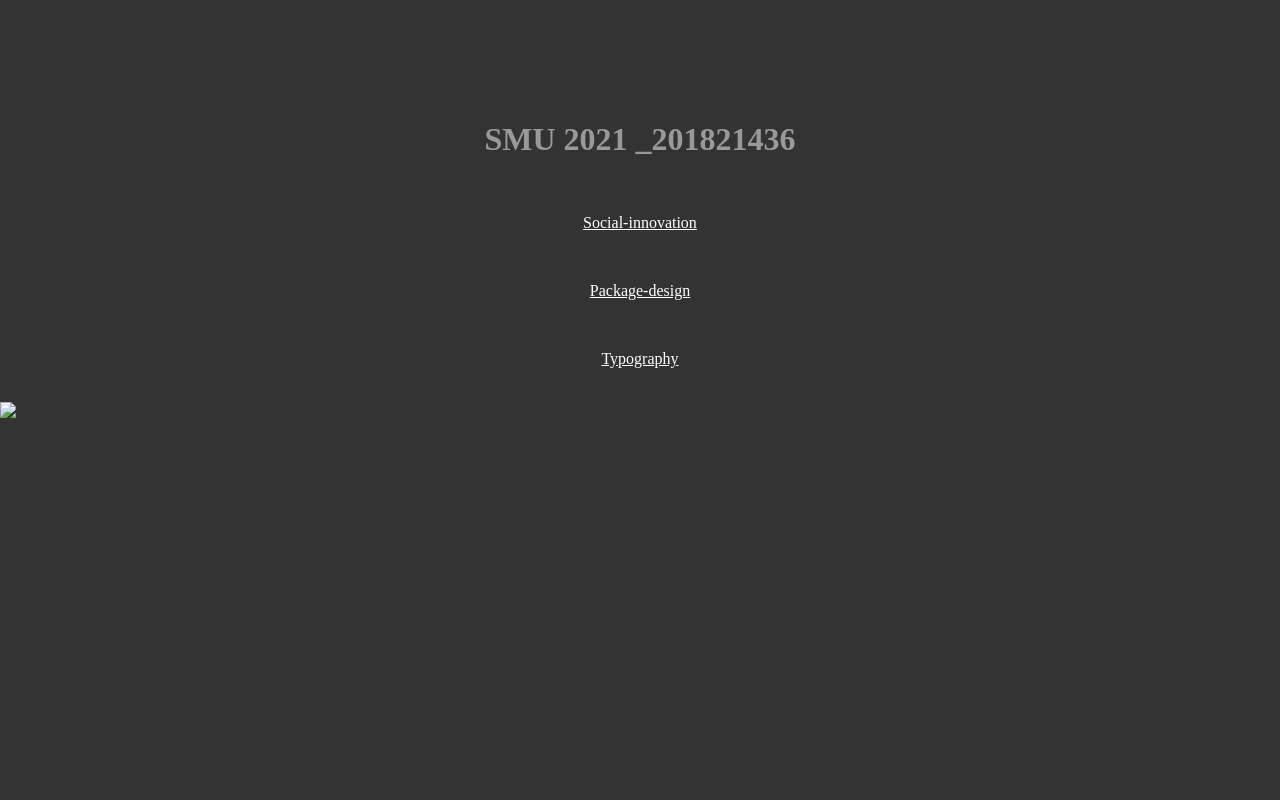
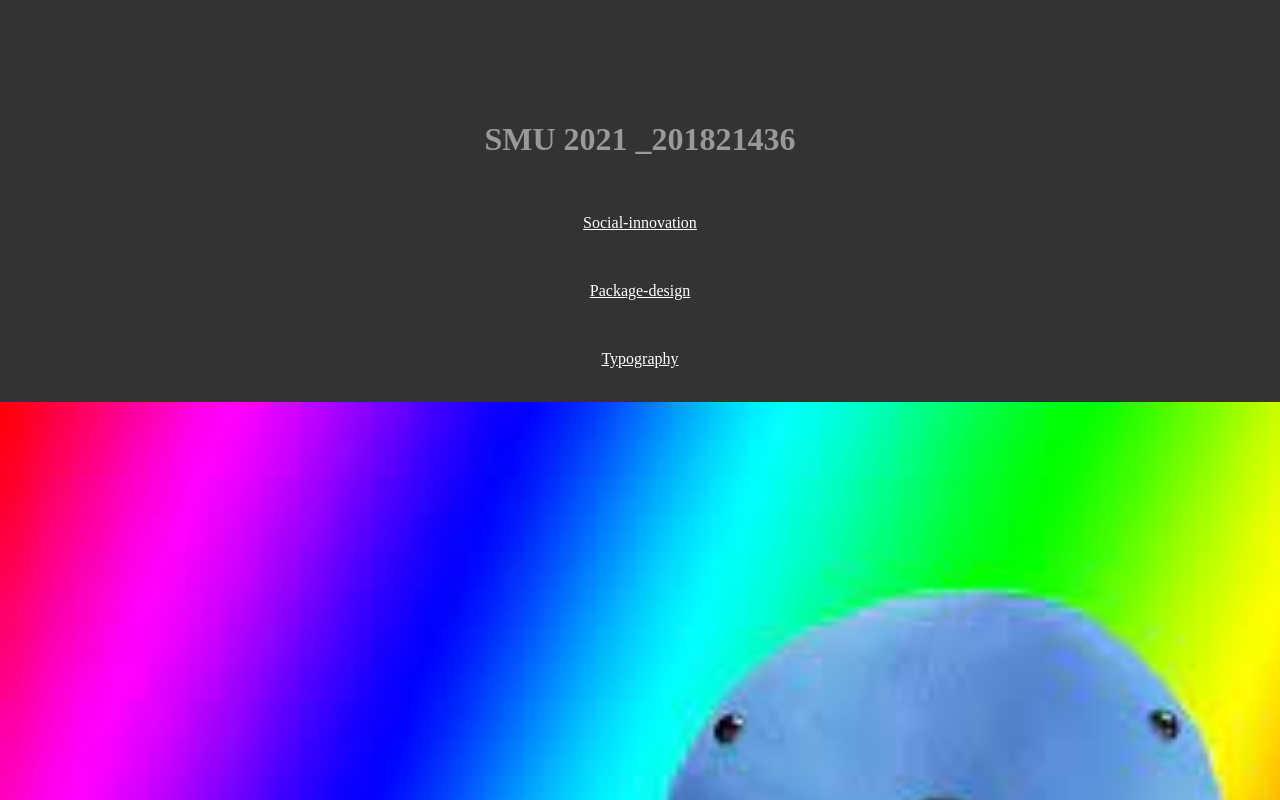
Before and after one commit to chanh2e/mainweb, a plain HTML site: page index.html in a window 1280 px wide. Shown: the top 800 px of the page. Drawn offline with Linux system fonts and the light colour scheme.

Commit message:
Update index.html

```diff
--- a/index.html
+++ b/index.html
@@ -64,7 +64,7 @@
 <br>
 <p><a href="https://chanh2e.github.io/Typography/">Typography</a></p>
 <br>
-<img src="img/1.jpg"></img>
+<img src="이미지/1.jpg"></img>
 
 
 
```
